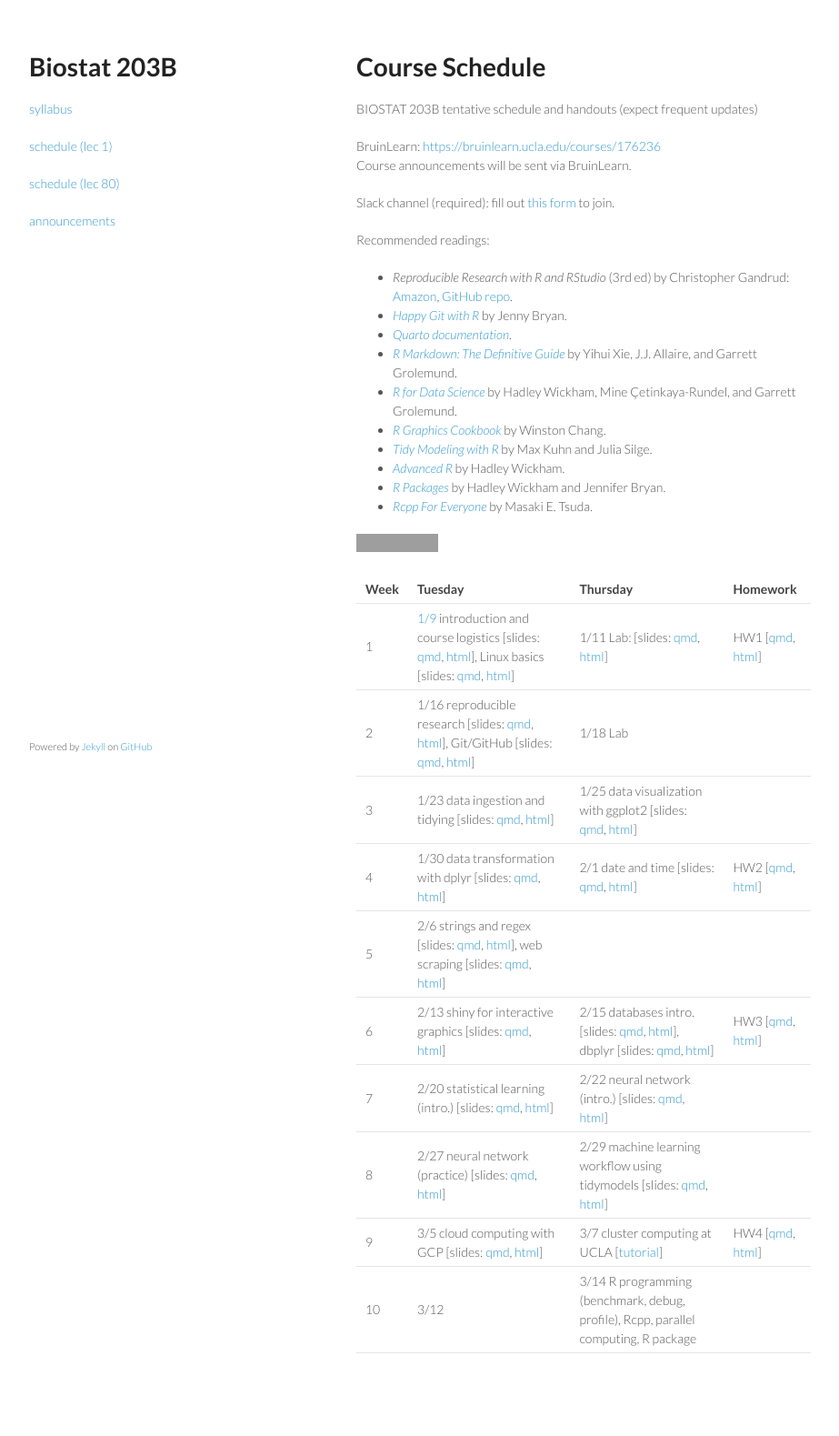
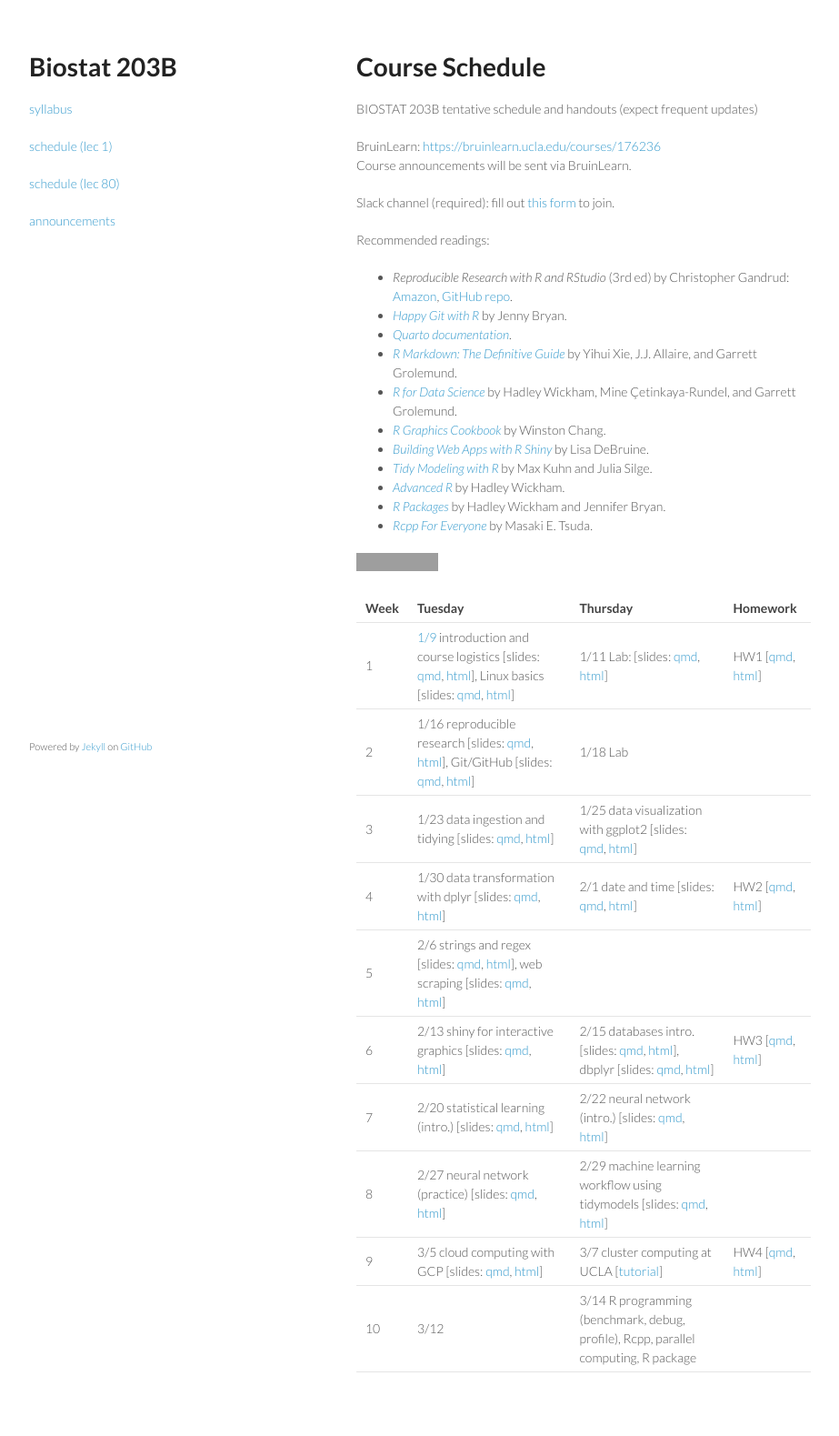
Before and after one commit to ucla-biostat-203b/2024winter, a Jekyll site: the page built from schedule/schedule-lec1.md, in a window 1280 px wide. Shown: the whole page at 91% size, without its empty margins (178-1101 px from the left). Built offline with Jekyll 4.4.1, drawn with Linux system fonts in a browser that asks for light colours; before the commit the page ends 1558 px from its top, so only the background shows below that; grey boxes are pictures that could not be loaded.

Commit message:
add Shiny book

```diff
--- a/schedule/schedule-lec1.md
+++ b/schedule/schedule-lec1.md
@@ -20,6 +20,7 @@ Recommended readings:
 * [_R Markdown: The Definitive Guide_](https://bookdown.org/yihui/rmarkdown/) by Yihui Xie, J.J. Allaire, and Garrett Grolemund.
 * [_R for Data Science_](https://r4ds.hadley.nz/) by Hadley Wickham, Mine Çetinkaya-Rundel, and Garrett Grolemund.
 * [_R Graphics Cookbook_](https://r-graphics.org) by Winston Chang.
+* [_Building Web Apps with R Shiny_](https://debruine.github.io/shinyintrol) by Lisa DeBruine.
 * [_Tidy Modeling with R_](https://www.tmwr.org/) by Max Kuhn and Julia Silge.
 * [_Advanced R_](https://adv-r.hadley.nz/) by Hadley Wickham.
 * [_R Packages_](https://r-pkgs.org/) by Hadley Wickham and Jennifer Bryan.
```
Also changed, not shown: schedule/schedule-lec80.md (+1 -0 lines).
